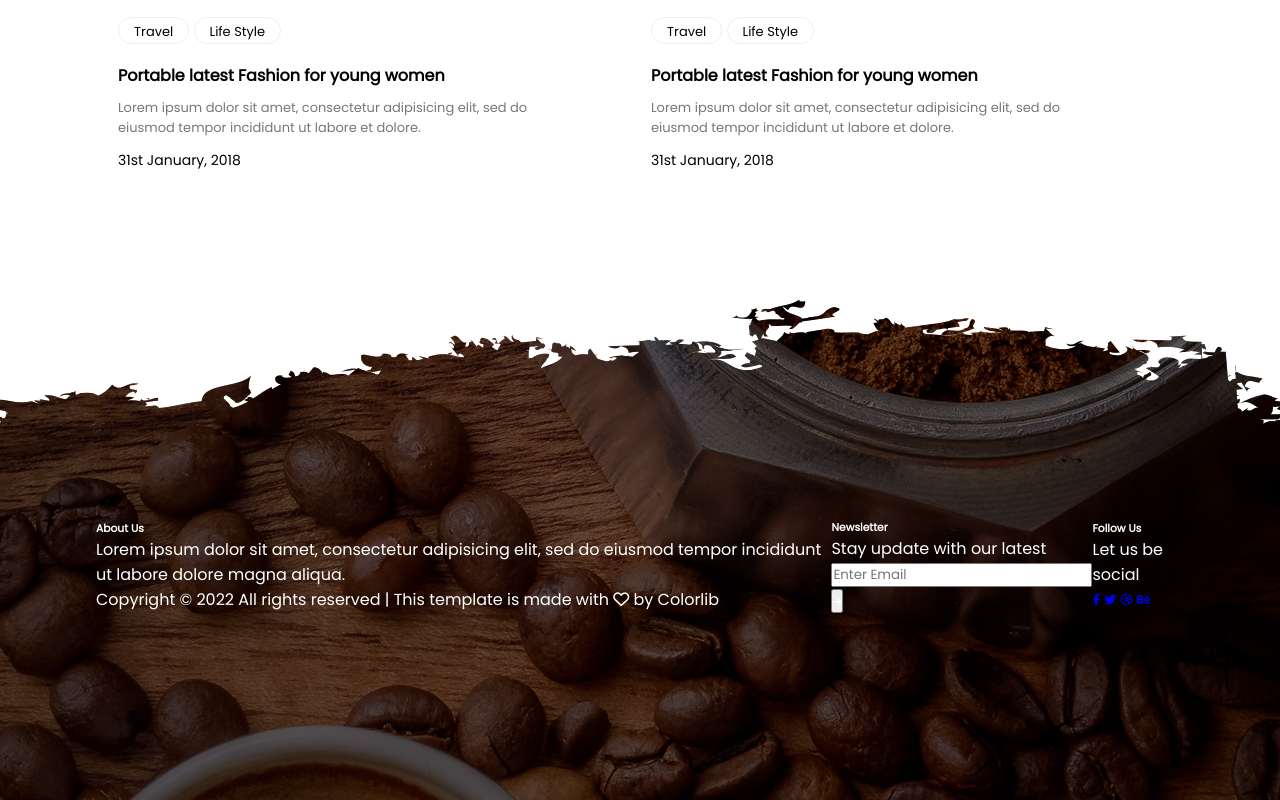
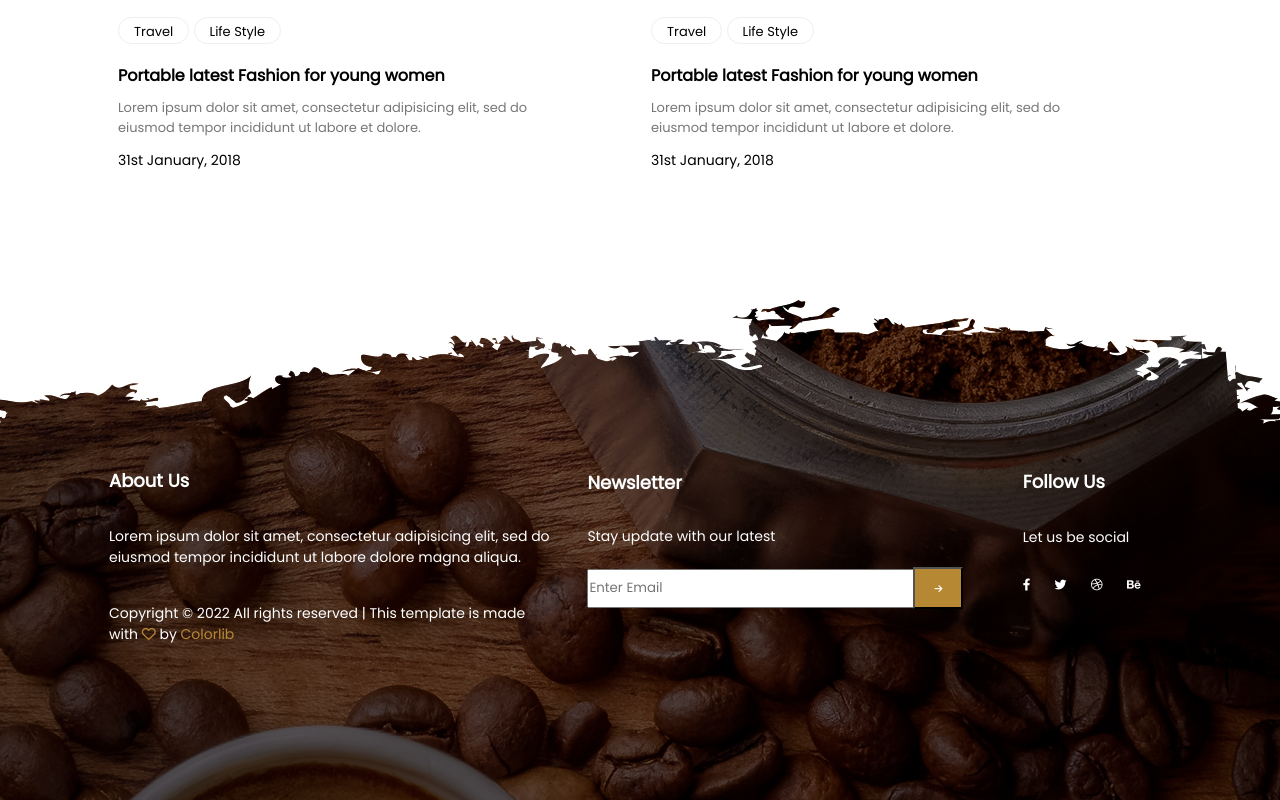
Before and after one commit to Aya74/Coffee-page, a plain HTML site: page index.html in a window 1280 px wide. Shown: the part 4513-5313 px from the top of the page. Drawn offline with Linux system fonts and the light colour scheme.

Commit message:
Add style to the footer section add background img, edit hieght, background position, background repeat edit selection background color edit divs width and padding top add hover to the icons relates #19

```diff
--- a/assets/css/style.css
+++ b/assets/css/style.css
@@ -475,11 +475,86 @@ footer {
 }
 
 .footerContainer {
-    padding-top: 220px;
+    padding-top: 100px;
+    padding-left: 13px;
 }
 
 footer ::selection {
     background-color: #777777;
 }
 
+.footerHeading {
+    font-size: 18px;
+}
+
+.footerPara {
+    font-size: 14px;
+}
+
+.aboutUs {
+    width: 44%;
+    padding-top: 67px;
+}
+
+.aboutUsHeading {
+    padding-bottom: 32px;
+}
+
+.aboutAuPara {
+    padding-bottom: 35px;
+}
+
+.changeColor{
+    color: #b68834;
+}
+
+.copyRights {
+    width: 91%;
+}
+
+.newsletter {
+    width: 40%;
+    padding-top: 33px;
+}
+
+.newsletterPara {
+    padding-top: 30px;
+    padding-bottom: 20px;
+}
+
+
+#emailInput {
+    width: 330px;
+    height: 39px;
+    display: inline;
+    margin-right: -4px;
+}
+
+#submitBtn {
+    width: 50px;
+    height: 42.2px;
+    background-color: #b68834;
+}
+
+.followUs {
+    width: 15%;
+    padding-top: 20px;
+}
+
+.followUsPara{
+    padding-top: 32px;
+    padding-bottom: 25px;
+}
+
+.followUsIcons {
+    color: white;
+    padding-right: 20px;
+}
+
+.followUsIcons:hover {
+    color: #b68834;
+    transition: all .5s;
+}
+
+
 /* end footer style */
```
